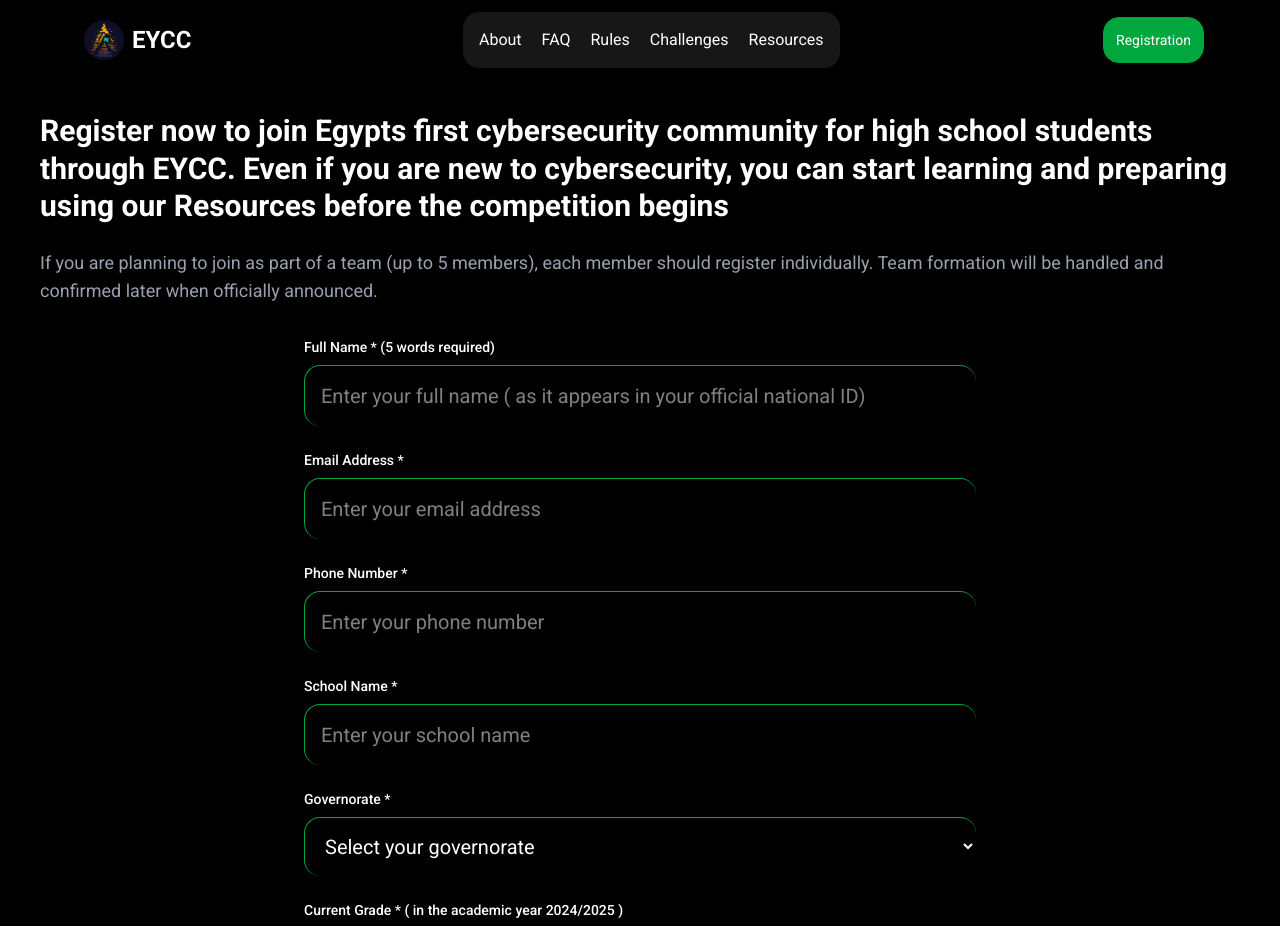
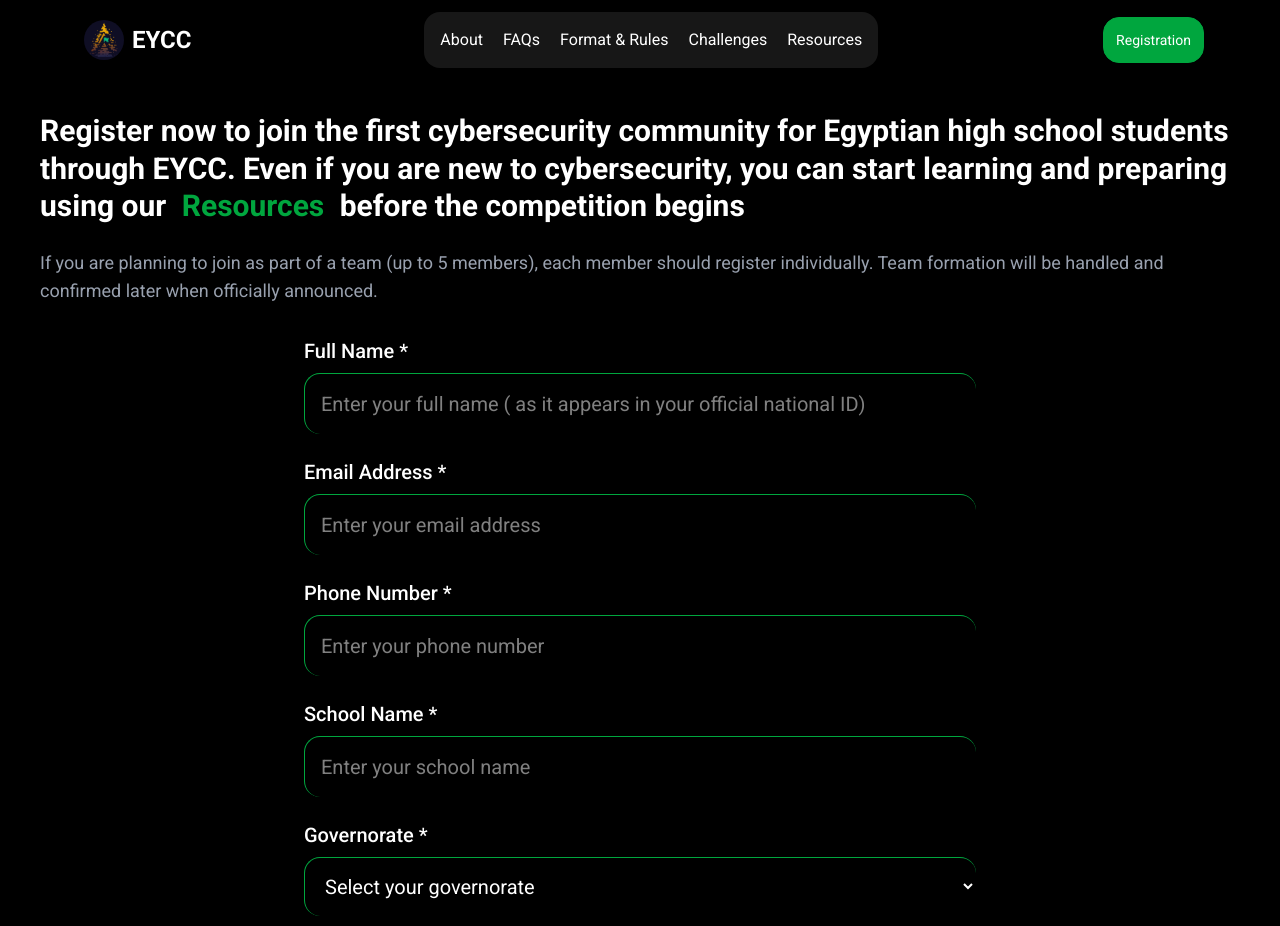
Before and after one commit to ibrahimwael951/EYCC, a Next.js app: page /register in a window 1280 px wide. Shown: the top 926 px of the page. Built offline with nearby package versions, Linux system fonts and the light colour scheme.

Commit message:
edit some ui and content

```diff
--- a/src/app/Rules/page.tsx
+++ b/src/app/Rules/page.tsx
@@ -13,7 +13,7 @@ export default function Page() {
           className="flex items-center gap-1 bg-neutral-900 w-fit px-3 py-1 rounded-2xl "
         >
           <div className="w-3 h-3 animate-pulse bg-green-600 rounded-full " />
-          Rules
+          Format & Rules
         </motion.div>
         <motion.h1
           {...FadeLeft}
@@ -58,7 +58,7 @@ export default function Page() {
             Top-performing teams from the online qualification round will be
             invited to compete in the on-site final round. More details about
             the date, location, and format of this round will be announced
-            soon.”
+            soon.
           </p>
         </motion.div>
       </section>
--- a/src/app/register/page.tsx
+++ b/src/app/register/page.tsx
@@ -3,6 +3,7 @@ import React, { useState, ChangeEvent, useEffect } from "react";
 import { motion } from "framer-motion";
 import { Animate, FadeLeft, ViewPort } from "@/animation/Animations";
 import Loader1 from "@/components/Animation_Components/Loader1";
+import Link from "next/link";
 interface FormData {
   fullName: string;
   email: string;
@@ -76,9 +77,9 @@ export default function Page() {
     }
 
     const nameWords = formData.fullName.trim().split(/\s+/);
-    if (nameWords.length !== 5) {
+    if (nameWords.length <= 3) {
       setSubmitMessage(
-        "Full name must contain exactly 5 words (as it appears in your official national ID)."
+        "Full name must contain exactly more than 3 words (as it appears in your official national ID)."
       );
       return;
     }
@@ -92,7 +93,14 @@ export default function Page() {
     setSubmitMessage("");
 
     try {
-      const response = await fetch(`${process.env.NEXT_LOCAL_API}`, {
+      const apiUrl = process.env.NEXT_PUBLIC_API_URL;
+
+      if (!apiUrl) {
+        throw new Error(
+          "API URL is not configured. Please check your environment variables. or Send to our Team in whatsApp and they will fix it <3"
+        );
+      }
+      const response = await fetch(apiUrl, {
         method: "POST",
         headers: {
           "Content-Type": "application/json",
@@ -179,21 +187,29 @@ export default function Page() {
               Welcome to EYCC!
             </h1>
             {userName && (
-              <p className="text-lg mb-4">
+              <p className="text-2xl mb-4">
                 Hello <span className="text-green-600"> {userName} </span>, you
                 are already registered with us.
               </p>
             )}
-            <p className="  mb-6">
-              Your registration has been{" "}
-              <span className="text-green-600"> Successfully Submitted </span> .
-              You will be notified about next steps via email.
+            <p className=" text-xl mb-6">
+              Your registration for the Egyptian Youth Cybersecurity Challenge
+              (EYCC) has been
+              <span className="text-green-600"> Successfully received </span> .
+              We’re excited to welcome you to Egypt’s First Youth Cybersecurity
+              Competition! To stay informed about competition updates,
+              announcements, resources, and community discussions, make sure to
+              join our Official WhatsApp Community:
+              <a className="text-green-600 font-semibold hover:border-b border-green-600 m-2" href="https://chat.whatsapp.com/K40tlGOtIkSK0R3TJRKU40">WhatsApp link</a>
             </p>
           </div>
         </motion.div>
         <div className="absolute top-2/4 left-2/4 -translate-2/4 opacity-40 scale-125 md:scale-200 -z-20">
+        <div className="scale-125 lg:scale-150">
           <Loader1 />
         </div>
+        </div>
+
       </main>
     );
   }
@@ -205,9 +221,9 @@ export default function Page() {
         {...ViewPort}
         className="text-2xl md:text-3xl font-bold mb-6   leading-tight"
       >
-        Register now to join Egypts first cybersecurity community for high
+        Register now to join the first cybersecurity community for Egyptian high
         school students through EYCC. Even if you are new to cybersecurity, you
-        can start learning and preparing using our Resources before the
+        can start learning and preparing using our <Link className="text-green-600 hover:border-b border-green-600 m-2" href="/Resources">Resources</Link> before the
         competition begins
       </motion.h1>
 
@@ -225,9 +241,9 @@ export default function Page() {
           <div>
             <label
               htmlFor="fullName"
-              className="block text-sm font-medium mb-2"
+              className="block text-xl font-medium mb-2"
             >
-              Full Name * (5 words required)
+              Full Name *
             </label>
             <input
               type="text"
@@ -242,7 +258,7 @@ export default function Page() {
           </div>
 
           <div>
-            <label htmlFor="email" className="block text-sm font-medium mb-2">
+            <label htmlFor="email" className="block text-xl font-medium mb-2">
               Email Address *
             </label>
             <input
@@ -258,7 +274,7 @@ export default function Page() {
           </div>
 
           <div>
-            <label htmlFor="phone" className="block text-sm font-medium mb-2">
+            <label htmlFor="phone" className="block text-xl font-medium mb-2">
               Phone Number *
             </label>
             <input
@@ -274,7 +290,7 @@ export default function Page() {
           </div>
 
           <div>
-            <label htmlFor="school" className="block text-sm font-medium mb-2">
+            <label htmlFor="school" className="block text-xl font-medium mb-2">
               School Name *
             </label>
             <input
@@ -292,7 +308,7 @@ export default function Page() {
           <div>
             <label
               htmlFor="governorate"
-              className="block text-sm font-medium mb-2"
+              className="block text-xl font-medium mb-2"
             >
               Governorate *
             </label>
@@ -336,8 +352,8 @@ export default function Page() {
           </div>
 
           <div>
-            <label htmlFor="grade" className="block text-sm font-medium mb-2">
-              Current Grade * ( in the academic year 2024/2025 )
+            <label htmlFor="grade" className="block text-xl font-medium mb-2">
+              Current Grade *
             </label>
             <select
               id="grade"
@@ -347,7 +363,7 @@ export default function Page() {
               required
               className="text-xl p-4 rounded-2xl outline-none border-t border-l  border-green-600 text-white w-full bg-black"
             >
-              <option value="">Select your grade</option>
+              <option value="">Select your grade as in the academic year 2024/2025 </option>
               <option value="Grade 9">Grade 9</option>
               <option value="Grade 10">Grade 10</option>
               <option value="Grade 11">Grade 11</option>
--- a/src/components/FAQ.tsx
+++ b/src/components/FAQ.tsx
@@ -15,7 +15,7 @@ const FAQ = () => {
           className="flex items-center gap-1 bg-neutral-900 w-fit px-3 py-1 rounded-2xl "
         >
           <div className="w-3 h-3 animate-pulse bg-green-600 rounded-full " />
-          FAQ
+          FAQs
         </motion.div>
         <motion.h1
           transition={{ delay: 0.1 }}
--- a/src/components/Hero.tsx
+++ b/src/components/Hero.tsx
@@ -13,7 +13,7 @@ const Hero = () => {
         {...FadeUp}
         {...ViewPort}
         transition={{ delay: 0.2 }}
-        className="p-3  rounded-2xl bg-neutral-900"
+        className="p-3 text-lg rounded-2xl bg-neutral-900"
       >
         Welcome to <span className="text-green-600 font-semibold"> EYCC </span>
       </motion.p>
@@ -21,7 +21,7 @@ const Hero = () => {
         {...FadeUp}
         {...ViewPort}
         transition={{ delay: 0.3 }}
-        className="text-4xl md:text-5xl font-semibold text-center "
+        className="text-5xl md:text-6xl font-semibold text-center "
       >
         Egyptian Youth
         <span className="text-green-600 font-extrabold"> Cybersecurity </span>
@@ -31,17 +31,20 @@ const Hero = () => {
         {...FadeUp}
         {...ViewPort}
         transition={{ delay: 0.36 }}
-        className=" md:text-xl text-neutral-400 font-semibold text-center"
+        className=" md:text-2xl text-neutral-400 font-semibold text-center"
       >
         The first Cyber Security Competition for Egyptian Youth
       </motion.p>
       <div className="flex justify-center items-center gap-10">
-        <Button href="/register" delay={0.5} transBg={false} text="Register" />
-        <Button href="/About" delay={0.6} text="About Us" />
+        <Button href="/register" delay={0.5} transBg={false} text="Register" textSize />
+        <Button href="/About" delay={0.6} text="About Us" textSize />
       </div>
       <div className="absolute top-2/4 left-2/4 -translate-2/4 opacity-40 scale-125 md:scale-200 -z-20">
+      <div className="scale-125 lg:scale-150">
         <Background />
       </div>
+      </div>
+
     </section>
   );
 };
--- a/src/components/Why_Participate.tsx
+++ b/src/components/Why_Participate.tsx
@@ -11,27 +11,34 @@ const Why_Participate = () => {
 
   return (
     <section className=" px-5 lg:px-10 2xl:px-20 ">
-      <motion.h1 {...BlurAnimate} className="text-4xl md:text-5xl font-semibold">
+      <div className="relative gap-20 overflow-hidden ">
+        <motion.h1
+          {...BlurAnimate}
+          className="text-4xl md:text-5xl font-semibold"
+        >
           Why
           <span className="text-green-600"> Participate </span> ?
         </motion.h1>
-      <div className="relative   flex gap-20 justify- evenly items-start overflow-hidden ">
-        <div className="md:w-2/4 ml-4 my-5 flex flex-col gap-4 ">
+        <div className="md:w-2/4 my-5 flex flex-col gap-4 ">
           {WHY.map((item) => (
             <motion.p {...BlurAnimate} key={item} className="text-xl">
-              _{item}
+              {item}
             </motion.p>
           ))}
+        </div>
         <div>
-            <motion.h1 {...BlurAnimate} className="text-4xl md:text-5xl font-semibold ">
+          <motion.h1
+            {...BlurAnimate}
+            className="text-4xl md:text-5xl font-semibold"
+          >
             No<span className="text-green-600"> Experience </span>?
           </motion.h1>
-            <motion.p {...BlurAnimate} className="text-xl">
-              No Problem, it is your chance for start learning and competing
-              with others!
+          <motion.p {...BlurAnimate} className="text-xl my  -5">
+            No Problem, it is your chance for start learning and competing with
+            others!
           </motion.p>
         </div>
-        </div>
+
         <div className="hidden md:inline opacity-35  md:opacity-100 -z-10 absolute right-2/4 -translate-x-2/4 md:right-1/5 top-32  md:translate-x-0 md: w-fit scale-125 h-60">
           <BackGround />
         </div>
--- a/src/components/ui/Button.tsx
+++ b/src/components/ui/Button.tsx
@@ -6,6 +6,7 @@ import Link from "next/link";
 
 interface Props {
   text: string;
+  textSize?: boolean;
   rotate?: boolean;
   transBg?: boolean;
   className?: string;
@@ -22,6 +23,7 @@ const Button: React.FC<Props> = ({
   transBg = true,
   delay = 0,
   href,
+  textSize =false,
 }) => {
   if (href)
     return (
@@ -33,6 +35,7 @@ const Button: React.FC<Props> = ({
           delay={delay}
           rotate={rotate}
           transBg={transBg}
+          textSize={textSize}
         />
       </Link>
     );
@@ -51,14 +54,16 @@ const Button: React.FC<Props> = ({
           transition: { delay: delay },
         },
       })}
+
       className={`
                 ${className}
-                rounded-2xl p-3 duration-150 border border-green-600 cursor-pointer
+                 rounded-2xl p-3 duration-150 border border-green-600 cursor-pointer
                 ${
                   transBg
                     ? "bg-transparent hover:bg-green-600 hover:text-white text-green-600"
                     : "bg-green-600 hover:bg-transparent hover:text-green-600 text-white"
                 }
+                ${textSize && "md:text-xl lg:text-2xl"}
             `}
     >
       {text}
--- a/src/data/Navbar.tsx
+++ b/src/data/Navbar.tsx
@@ -15,8 +15,8 @@ interface NavData {
 
 export const navData: NavData[] = [
   { title: "About ", href: "/About ", icon: User },
-  { title: "FAQ ", href: "/faq", icon: ShieldQuestionMark },
-  { title: "Rules", href: "/Rules", icon: Scale },
+  { title: "FAQs", href: "/faq", icon: ShieldQuestionMark },
+  { title: "Format & Rules", href: "/Rules", icon: Scale },
   { title: "Challenges ", href: "/Challenges ", icon: Swords },
   { title: "Resources  ", href: "/Resources ", icon: Database },
 ];
```
Lines whose indentation alone changed are shown as unchanged.
